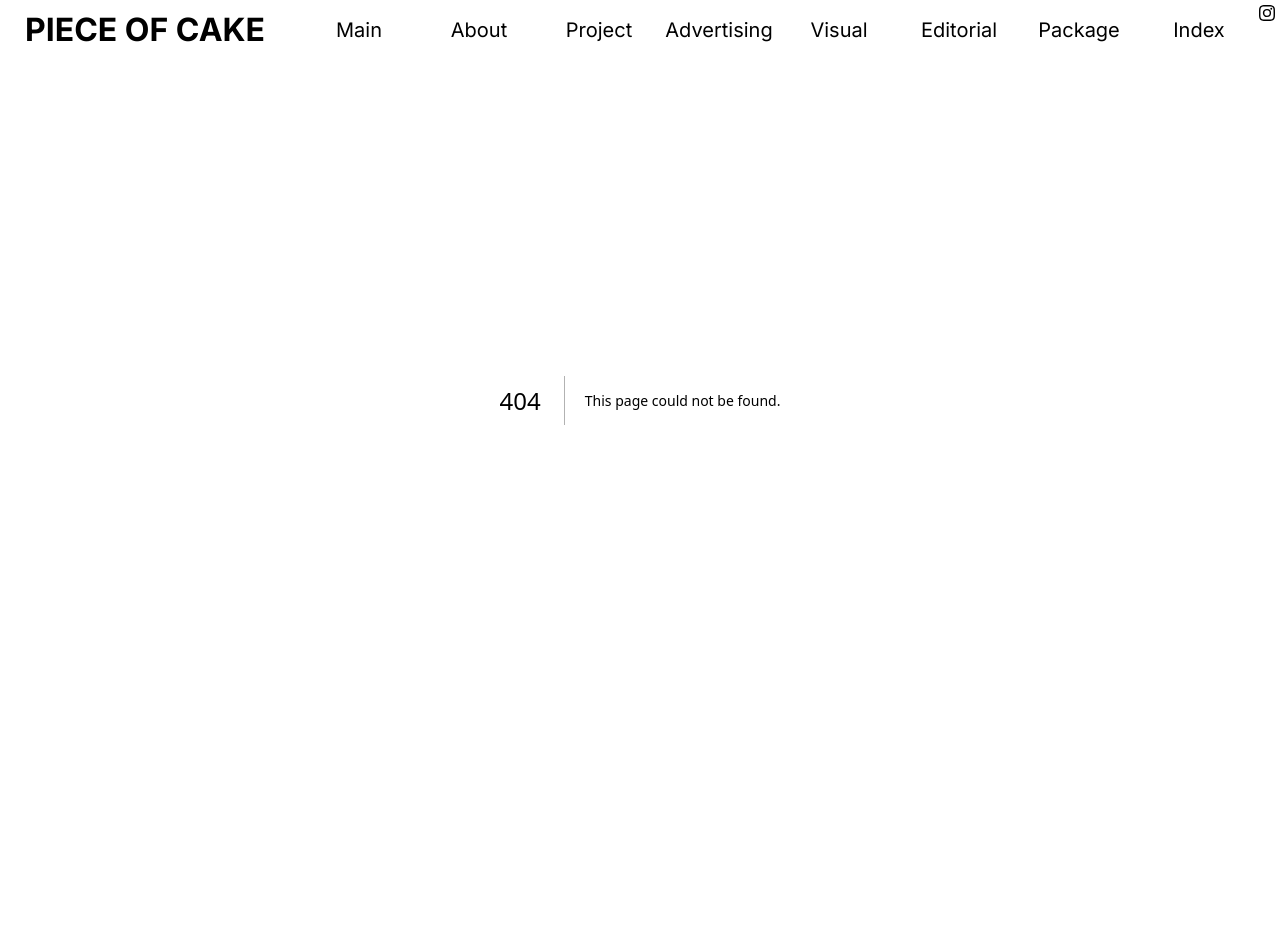
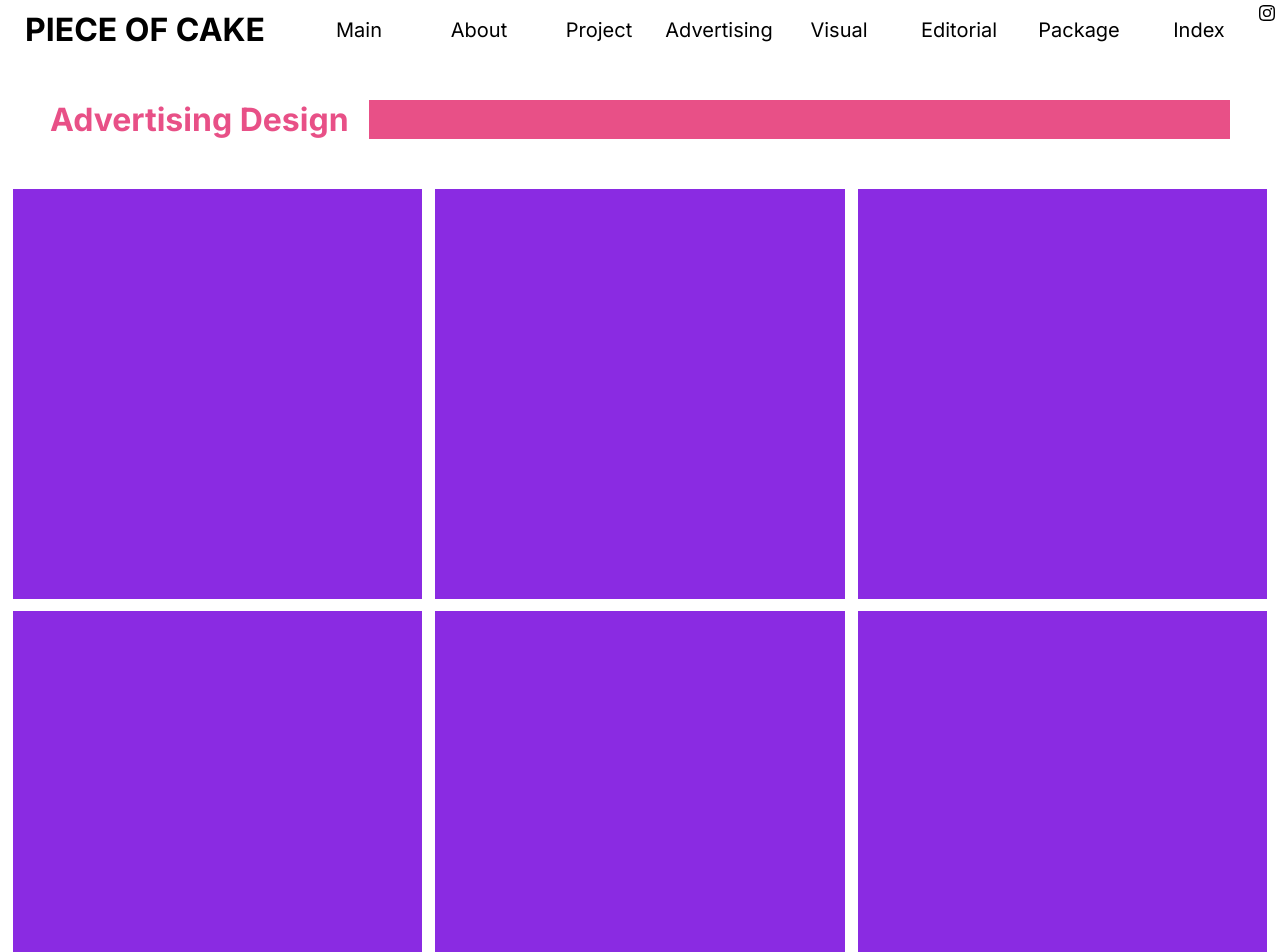
Before and after one commit to yeoheung00/knu-exhibition-dev, a Next.js app: page /projectpage/advertising in a window 1280 px wide. Before the commit this address had no page. Shown: the top 952 px of the page. Before the commit the page ends 800 px from the top, so only its background shows below. Built offline with nearby package versions, Linux system fonts and the light colour scheme.

Commit message:
project page

```diff
--- a/app/components/header.tsx
+++ b/app/components/header.tsx
@@ -45,10 +45,10 @@ export default function Header(){
           <li className={`${pathname=="/projectpage"?styles.current:null}`}><Link onClick={dropdown} href={pathname}>Project</Link></li>
           <div className={`${styles.dropdown} ${isDrop?styles.active:null}`}>
             <ul>
-              <li onClick={()=>{close(); dropup();}}><Link href="/projectpage">Advertising Design</Link></li>
-              <li onClick={()=>{close(); dropup();}}><Link href="/projectpage">Visual Design Project</Link></li>
-              <li onClick={()=>{close(); dropup();}}><Link href="/projectpage">Editorial Design</Link></li>
-              <li onClick={()=>{close(); dropup();}}><Link href="/projectpage">Package Design</Link></li>
+              <li onClick={()=>{close(); dropup();}}><Link href="/projectpage/advertising">Advertising Design</Link></li>
+              <li onClick={()=>{close(); dropup();}}><Link href="/projectpage/visual">Visual Design</Link></li>
+              <li onClick={()=>{close(); dropup();}}><Link href="/projectpage/editorial">Editorial Design</Link></li>
+              <li onClick={()=>{close(); dropup();}}><Link href="/projectpage/package">Package Design</Link></li>
             </ul>
           </div>
           <li className={`${pathname=="/indexpage"?styles.current:null}`}><Link onClick={()=>{close(); dropup();}} href="/indexpage">Index</Link></li>
--- /dev/null
+++ b/app/projectpage/[subject]/page.tsx
@@ -0,0 +1,39 @@
+import styles from "./project.module.css";
+import Title from "../../components/title";
+
+export default function Page({ params }: {params:{subject: string}}) {
+  const subject = params.subject.charAt(0).toUpperCase() + params.subject.slice(1) + " Design";
+  return(
+    <div className={styles.root}>
+      <div className={styles.title}>
+        <Title title={<h1>{subject}</h1>}/>
+      </div>
+      <div className={styles.gallery}>
+        <div className={styles.item}></div>
+        <div className={styles.item}></div>
+        <div className={styles.item}></div>
+        <div className={styles.item}></div>
+        <div className={styles.item}></div>
+        <div className={styles.item}></div>
+        <div className={styles.item}></div>
+        <div className={styles.item}></div>
+        <div className={styles.item}></div>
+        <div className={styles.item}></div>
+        <div className={styles.item}></div>
+        <div className={styles.item}></div>
+        <div className={styles.item}></div>
+        <div className={styles.item}></div>
+        <div className={styles.item}></div>
+        <div className={styles.item}></div>
+        <div className={styles.item}></div>
+        <div className={styles.item}></div>
+        <div className={styles.item}></div>
+        <div className={styles.item}></div>
+        <div className={styles.item}></div>
+        <div className={styles.item}></div>
+        <div className={styles.item}></div>
+        <div className={styles.item}></div>
+      </div>
+    </div>
+  )
+}
--- /dev/null
+++ b/app/projectpage/[subject]/project.module.css
@@ -0,0 +1,22 @@
+.root{
+  padding-top: 60px;
+}
+
+.title{
+  padding: 0 50px;
+  margin: 40px 0 20px 0;
+}
+
+.gallery{
+  width: 100vw;
+  display: flex;
+  justify-content: space-evenly;
+  flex-wrap: wrap;
+}
+
+.item{
+  width: 32vw;
+  height: 32vw;
+  margin-bottom: 1vw;
+  background-color: blueviolet;
+}
```
Also changed, not shown: app/projectpage/page.tsx (deleted, +0 -9 lines).
